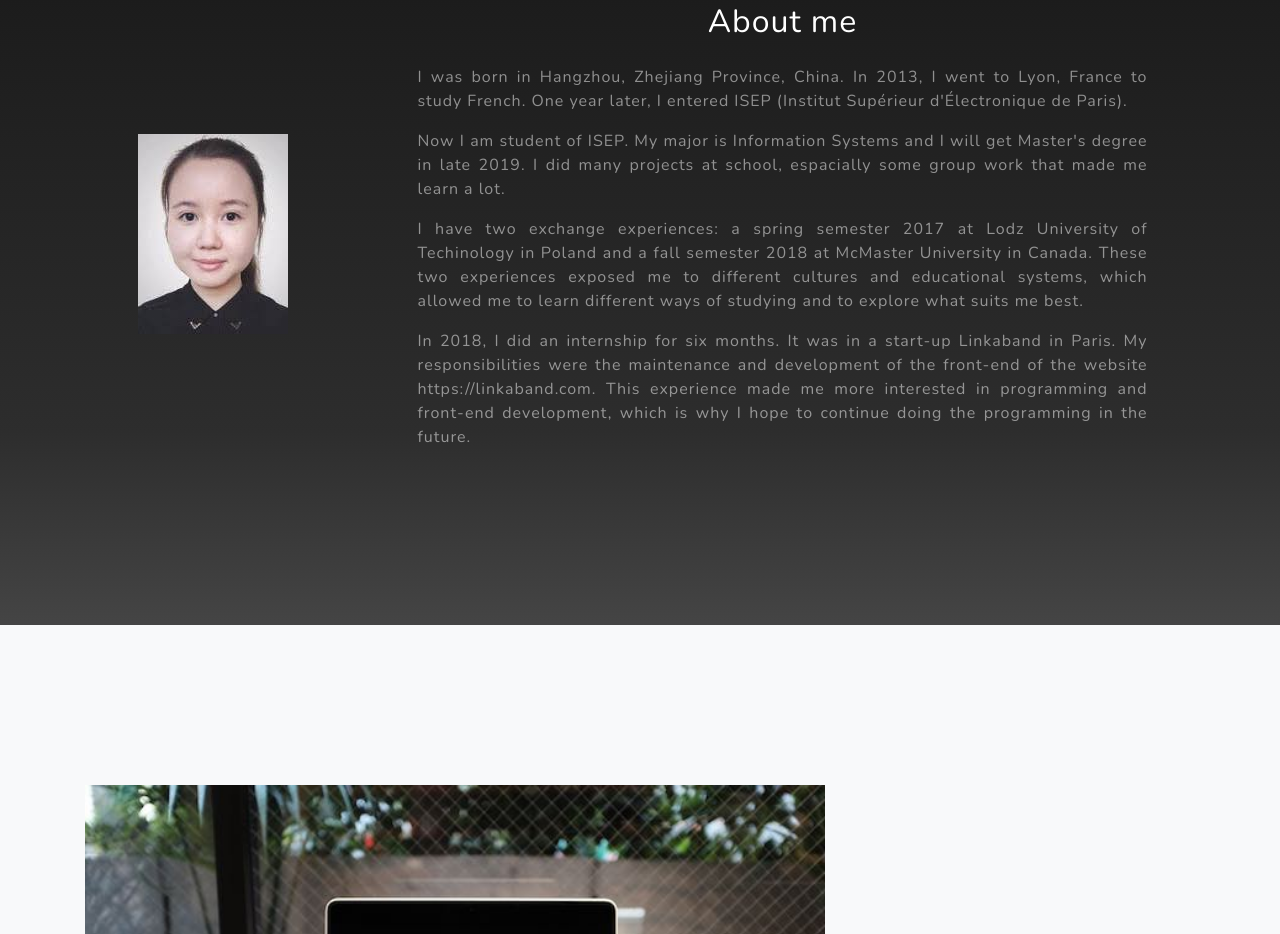
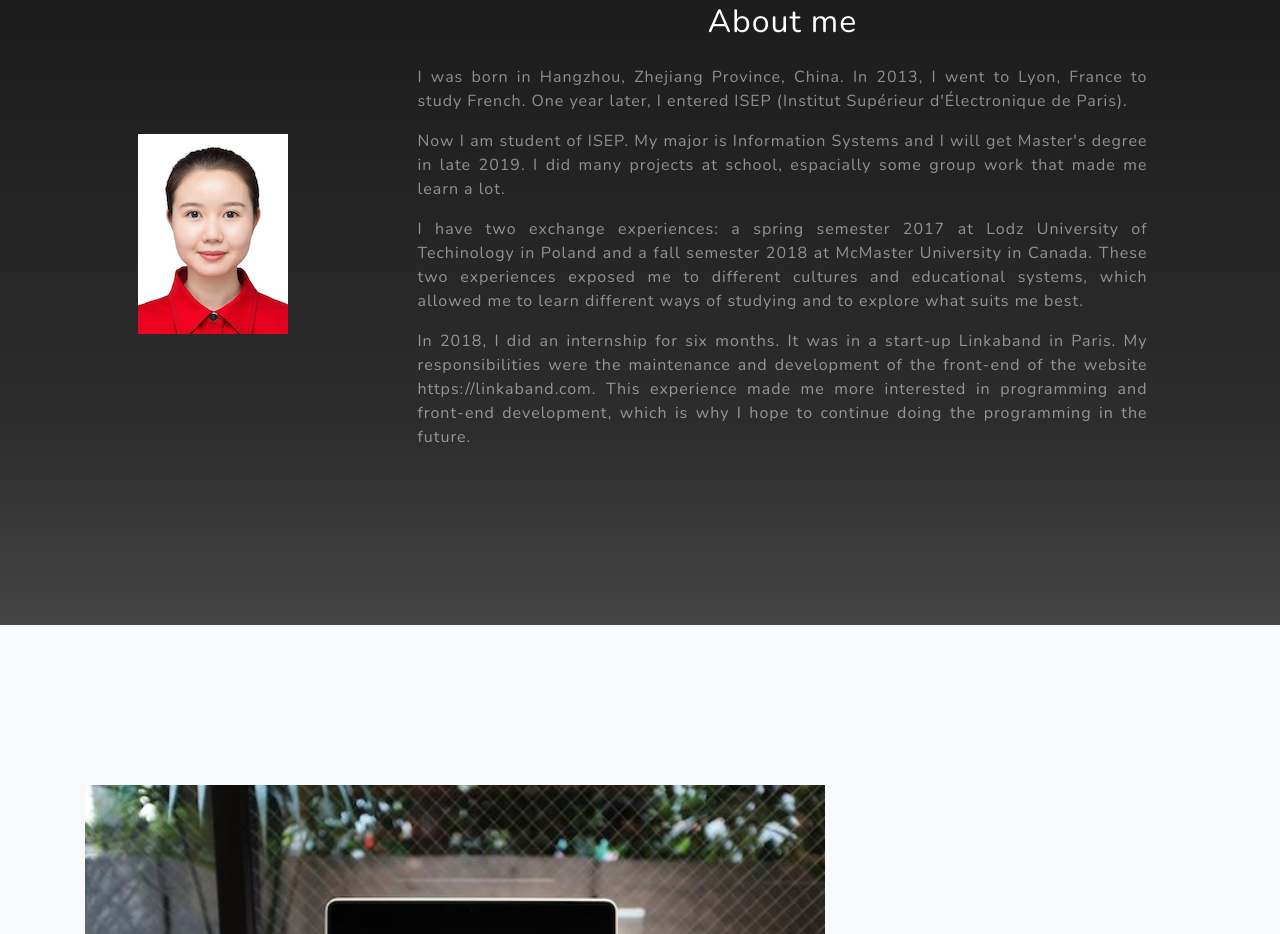
Before and after one commit to Emilieczq/emilieczq.github.io, a plain HTML site: page index.html in a window 1280 px wide. Shown: the part 957-1891 px from the top of the page. Drawn offline with nearby package versions, Linux system fonts and the light colour scheme.

Commit message:
change profile photo

```diff
--- a/index.html
+++ b/index.html
@@ -85,7 +85,7 @@
       <div class="container">
         <div class="row align-items-center" style="padding-bottom: 10rem">
           <div class="col-lg-2 mx-auto mb-5 mb-lg-0 text-center align-items-center">
-            <img src="img/profile.jpeg" alt="Zhenqi Chai's photo">
+            <img src="img/profile.jpg" alt="Zhenqi Chai's photo">
           </div>
           <div class="col-lg-8 mx-auto" style="text-align: justify; text-justify: inter-word;">
             <h2 class="text-white mb-4 text-center lang" key="ABOUTME"></h2>
```
Also changed, not shown: img/profile.jpg (added), img/profile2.jpeg (renamed from img/profile.jpeg).
